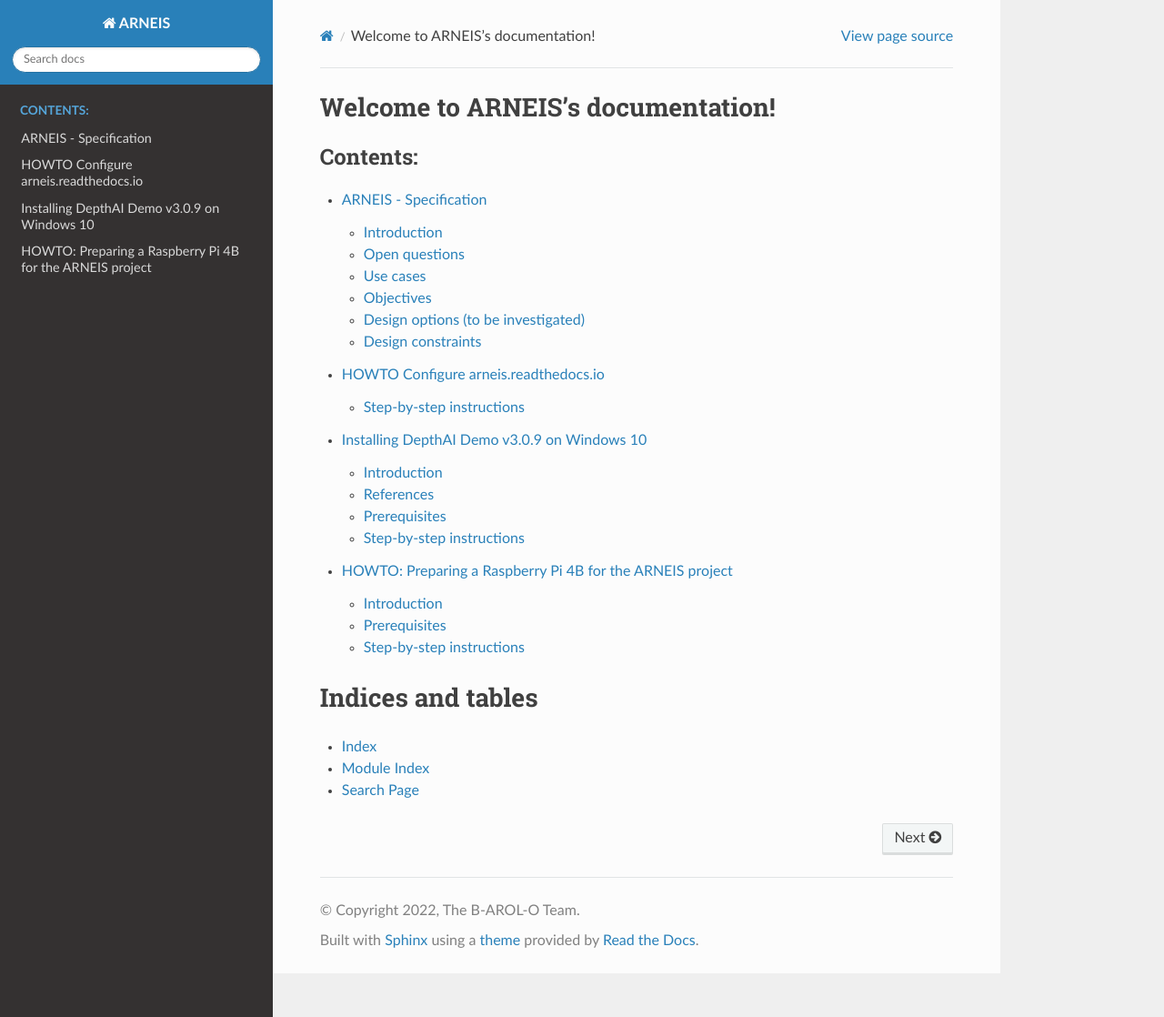
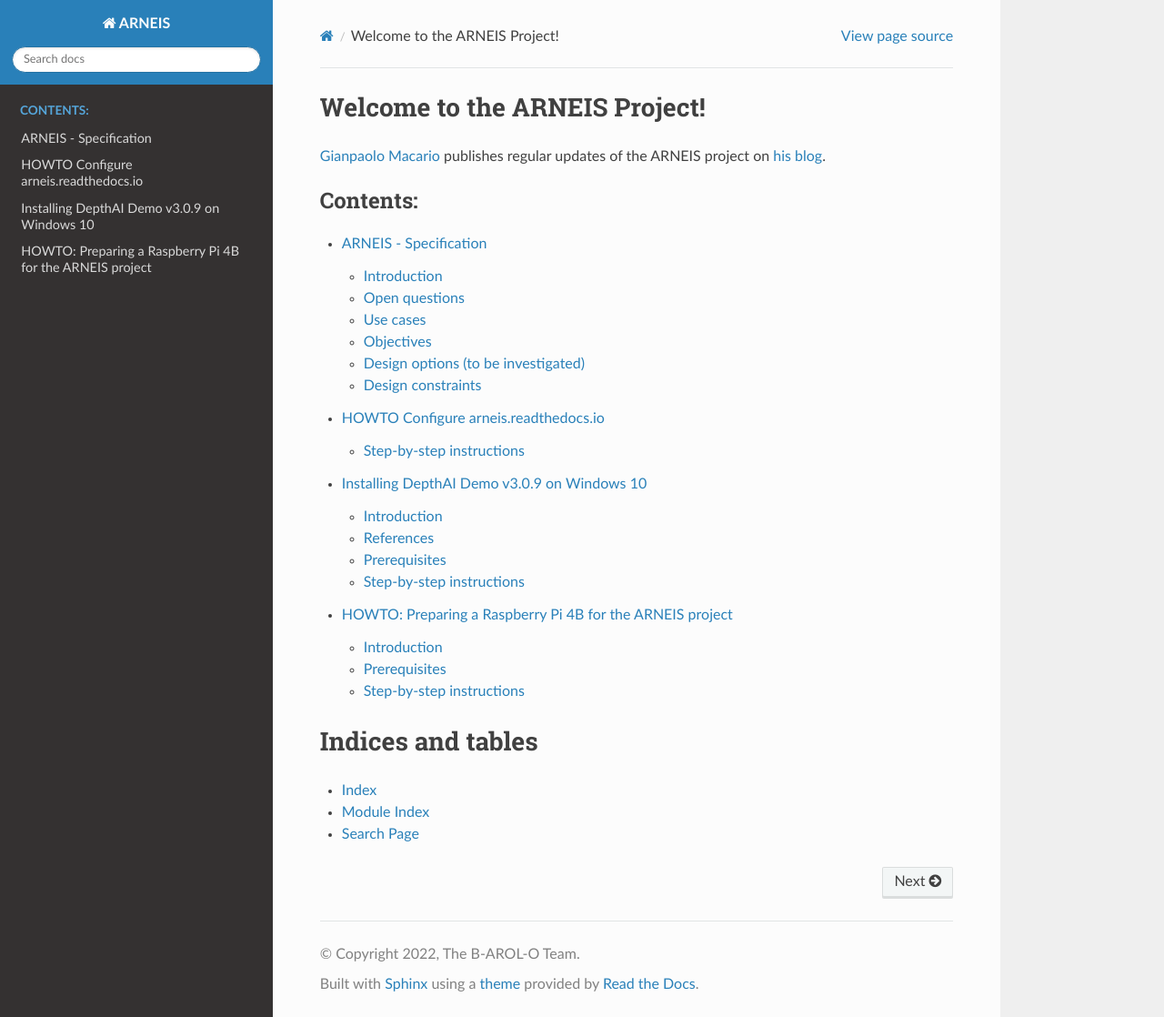
Before and after one commit to B-AROL-O/ARNEIS, a Sphinx documentation site: the page built from docs/index.rst, in a window 1280 px wide and 1118 px high. Shown: the whole window at 91% size. Built offline with Sphinx 7.4.7 and the Read the Docs theme 2.0.0, drawn with Linux system fonts in a browser that asks for light colours.

Commit message:
Update index.rst

```diff
--- a/docs/index.rst
+++ b/docs/index.rst
@@ -3,8 +3,10 @@
    You can adapt this file completely to your liking, but it should at least
    contain the root `toctree` directive.
 
-Welcome to ARNEIS's documentation!
-==================================
+Welcome to the ARNEIS Project!
+==============================
+
+`Gianpaolo Macario <https://gmacario.github.io/>`_ publishes regular updates of the ARNEIS project on  `his blog <https://gmacario.github.io/posts>`_.
 
 .. toctree::
    :maxdepth: 2
```
